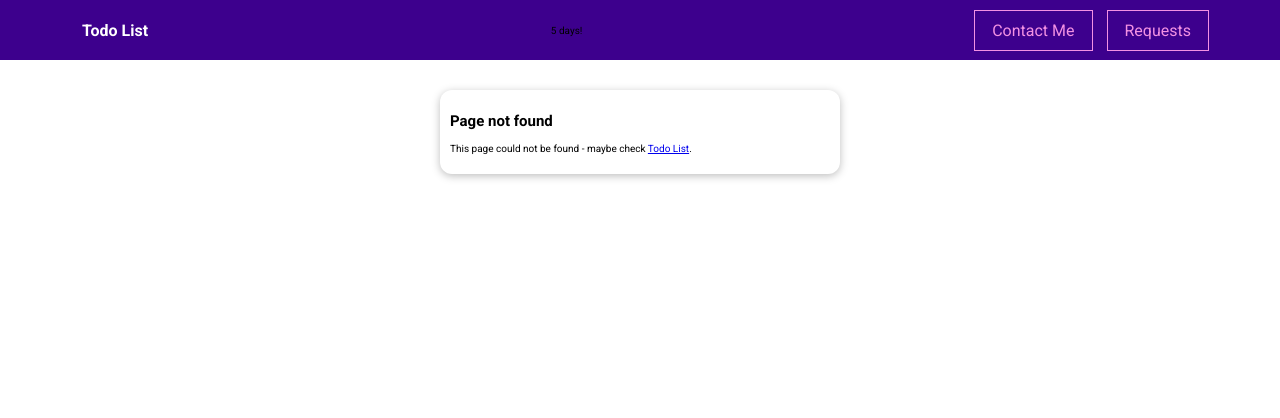
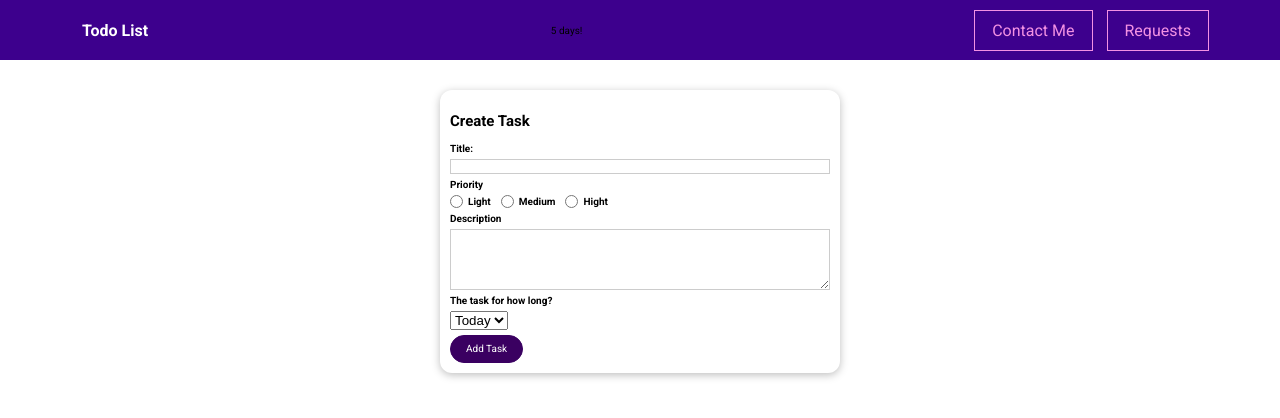
Before and after one commit to SubwaySerfer/todo_list, a Vue app: page /todo/register in a window 1280 px wide. Before the commit this address had no page. Shown: the top 418 px of the page. Built offline with nearby package versions, Linux system fonts and the light colour scheme.

Commit message:
feat: add TodoForm

```diff
--- /dev/null
+++ b/src/components/todos/TodoForm.vue
@@ -0,0 +1,146 @@
+<template>
+  <form @submit.prevent="" class="content">
+    <div class="form-control">
+      <label for="title">Title:</label>
+      <input type="text" id="title" v-model="title" />
+    </div>
+    <div class="form-control">
+      <h3>Priority</h3>
+      <div class="form-control container-priority">
+        <div class="container-priority_item">
+          <input
+            class="radio"
+            type="radio"
+            id="hight"
+            value="hight"
+            v-model="priority"
+          />
+          <label for="hight">Hight</label>
+        </div>
+        <div class="container-priority_item">
+          <input
+            class="radio"
+            type="radio"
+            id="medium"
+            value="medium"
+            v-model="priority"
+          />
+          <label for="medium">Medium</label>
+        </div>
+        <div class="container-priority_item">
+          <input
+            class="radio"
+            type="radio"
+            id="light"
+            value="light"
+            v-model="priority"
+          />
+          <label for="light">Light</label>
+        </div>
+      </div>
+    </div>
+    <div class="form-control">
+      <label for="description">Description</label>
+      <textarea
+        name="description"
+        id="description"
+        cols="30"
+        rows="5"
+      ></textarea>
+    </div>
+    <div class="form-control">
+      <label for="">The task for how long?</label>
+      <select id="days" name="days" v-model="days">
+        <option value="today">Today</option>
+        <option value="week">Week</option>
+      </select>
+    </div>
+    <base-button>Add Task</base-button>
+  </form>
+</template>
+
+<script>
+export default {
+  data() {
+    return {
+      priority: null,
+      days: 'today',
+    };
+  },
+};
+</script>
+
+<style scoped>
+.form-control {
+  margin: 0.5rem 0;
+}
+
+label {
+  font-weight: bold;
+  display: block;
+  margin-bottom: 0.5rem;
+}
+
+input[type='checkbox'] + label {
+  font-weight: normal;
+  display: inline;
+  margin: 0 0 0 0.5rem;
+}
+
+input,
+textarea {
+  display: block;
+  width: 100%;
+  border: 1px solid #ccc;
+  font: inherit;
+}
+
+input:focus,
+textarea:focus {
+  background-color: #f0e6fd;
+  outline: none;
+  border-color: #3d008d;
+}
+
+input[type='checkbox'] {
+  display: inline;
+  width: auto;
+  border: none;
+}
+
+input[type='checkbox']:focus {
+  outline: #3d008d solid 1px;
+}
+
+h3 {
+  margin: 0.5rem 0;
+  font-size: 1rem;
+}
+
+.invalid label {
+  color: red;
+}
+
+.invalid input,
+.invalid textarea {
+  border: 1px solid red;
+}
+
+.container-priority {
+  display: flex;
+  flex-direction: row-reverse;
+  align-items: center;
+  justify-content: flex-end;
+  gap: 10px;
+}
+.container-priority_item {
+  display: flex;
+  flex-direction: row;
+  align-items: center;
+  gap: 5px;
+}
+.container-priority_item input,
+.container-priority_item label {
+  margin: 0;
+}
+</style>
--- a/src/pages/home/HomeTodo.vue
+++ b/src/pages/home/HomeTodo.vue
@@ -11,7 +11,9 @@
     </header>
     <div>Todo preview</div>
     <div class="footer">
-      <router-link to="/todo"><button>Create Task</button></router-link>
+      <router-link to="/todo/register"
+        ><button>Create Task</button></router-link
+      >
     </div>
   </div>
 </template>
--- a/src/pages/todo/TodoList.vue
+++ /dev/null
@@ -1,133 +0,0 @@
-<template>
-  <section class="wrapper">
-    <header><h2>Create Task</h2></header>
-    <form @submit.prevent="" class="content">
-      <div>
-        <label for="title">Title:</label>
-        <input type="text" id="title" v-model="title" />
-      </div>
-      <div class="priority-container">
-        <h3>Priority</h3>
-        <div class="priority-container__checkboxes">
-          <div class="priority-container__checkboxes_item">
-            <input
-              class="radio"
-              type="radio"
-              id="hight"
-              value="hight"
-              v-model="priority"
-            />
-            <label for="hight">Hight</label>
-          </div>
-          <div class="priority-container__checkboxes_item">
-            <input
-              class="radio"
-              type="radio"
-              id="medium"
-              value="medium"
-              v-model="priority"
-            />
-            <label for="medium">Medium</label>
-          </div>
-          <div class="priority-container__checkboxes_item">
-            <input
-              class="radio"
-              type="radio"
-              id="light"
-              value="light"
-              v-model="priority"
-            />
-            <label for="light">Light</label>
-          </div>
-        </div>
-      </div>
-      <div class="container">
-        <label for="description">Description</label>
-        <textarea
-          name="description"
-          id="description"
-          cols="30"
-          rows="5"
-        ></textarea>
-      </div>
-      <div class="container-days">
-        <label for="">The task for how long?</label>
-        <select id="days" name="days" v-model="days">
-          <option value="today">Today</option>
-          <option value="week">Week</option>
-        </select>
-      </div>
-    </form>
-  </section>
-</template>
-
-<script>
-export default {
-  data() {
-    return {
-      priority: null,
-      days: 'today',
-    };
-  },
-};
-</script>
-
-<style scoped>
-.content {
-  display: flex;
-  flex-direction: column;
-  align-items: center;
-}
-.container {
-  display: flex;
-  flex-direction: column;
-}
-.container label {
-  font-weight: 600;
-  font-size: 1.5rem;
-}
-.wrapper {
-  width: 50vw;
-  height: auto;
-  background-color: #c2c2c2;
-}
-header {
-  text-align: center;
-  height: auto;
-  font-size: 1.4rem;
-}
-h2 {
-  margin: 0;
-  padding: 0.5rem;
-}
-.priority-container {
-  display: flex;
-  flex-direction: row;
-  justify-content: center;
-  align-items: center;
-  gap: 20%;
-}
-.priority-container__checkboxes {
-  display: flex;
-  flex-direction: row-reverse;
-  align-items: center;
-  gap: 1.5rem;
-}
-.priority-container__checkboxes_item {
-  display: flex;
-  flex-direction: row;
-  align-items: center;
-  justify-content: flex-start;
-  font-weight: 600;
-  gap: 3px;
-}
-.radio {
-  margin: 0;
-}
-.container-days {
-  display: flex;
-  flex-direction: row;
-  gap: 1rem;
-  align-items: center;
-}
-</style>
--- /dev/null
+++ b/src/pages/todo/TodoRegister.vue
@@ -0,0 +1,77 @@
+<template>
+  <section class="wrapper">
+    <base-card>
+      <h2>Create Task</h2>
+      <todo-form></todo-form>
+    </base-card>
+  </section>
+</template>
+
+<script>
+import TodoForm from '@/components/todos/TodoForm';
+
+export default {
+  components: {
+    TodoForm,
+  },
+};
+</script>
+<!-- <style scoped>
+.content {
+  display: flex;
+  flex-direction: column;
+  align-items: center;
+}
+.container {
+  display: flex;
+  flex-direction: column;
+}
+.container label {
+  font-weight: 600;
+  font-size: 1.5rem;
+}
+.wrapper {
+  width: 50vw;
+  height: auto;
+  background-color: #c2c2c2;
+}
+header {
+  text-align: center;
+  height: auto;
+  font-size: 1.4rem;
+}
+h2 {
+  margin: 0;
+  padding: 0.5rem;
+}
+.priority-container {
+  display: flex;
+  flex-direction: row;
+  justify-content: center;
+  align-items: center;
+  gap: 20%;
+}
+.priority-container__checkboxes {
+  display: flex;
+  flex-direction: row-reverse;
+  align-items: center;
+  gap: 1.5rem;
+}
+.priority-container__checkboxes_item {
+  display: flex;
+  flex-direction: row;
+  align-items: center;
+  justify-content: flex-start;
+  font-weight: 600;
+  gap: 3px;
+}
+.radio {
+  margin: 0;
+}
+.container-days {
+  display: flex;
+  flex-direction: row;
+  gap: 1rem;
+  align-items: center;
+}
+</style> -->
--- a/src/router/index.js
+++ b/src/router/index.js
@@ -1,7 +1,7 @@
 import { createRouter, createWebHistory } from 'vue-router';
 
 import NotFound from '../pages/NotFound';
-import TodoList from '../pages/todo/TodoList';
+import TodoRegister from '../pages/todo/TodoRegister';
 import ContactMe from '../pages/contacts/ContactMe';
 import HomeList from '../pages/home/HomeList';
 
@@ -20,8 +20,16 @@ const router = createRouter({
     {
       path: '/todo',
       name: 'todo',
-      component: TodoList,
+      component: '',
+      children: [
+        {
+          path: 'register',
+          name: 'todoRegister',
+          component: TodoRegister,
+        },
+      ],
     },
+
     {
       path: '/contacts',
       name: 'contacts',
```
Also changed, not shown: src/assets/logo.png (deleted), 1 other file (tests, documents, lock files or other folders).
